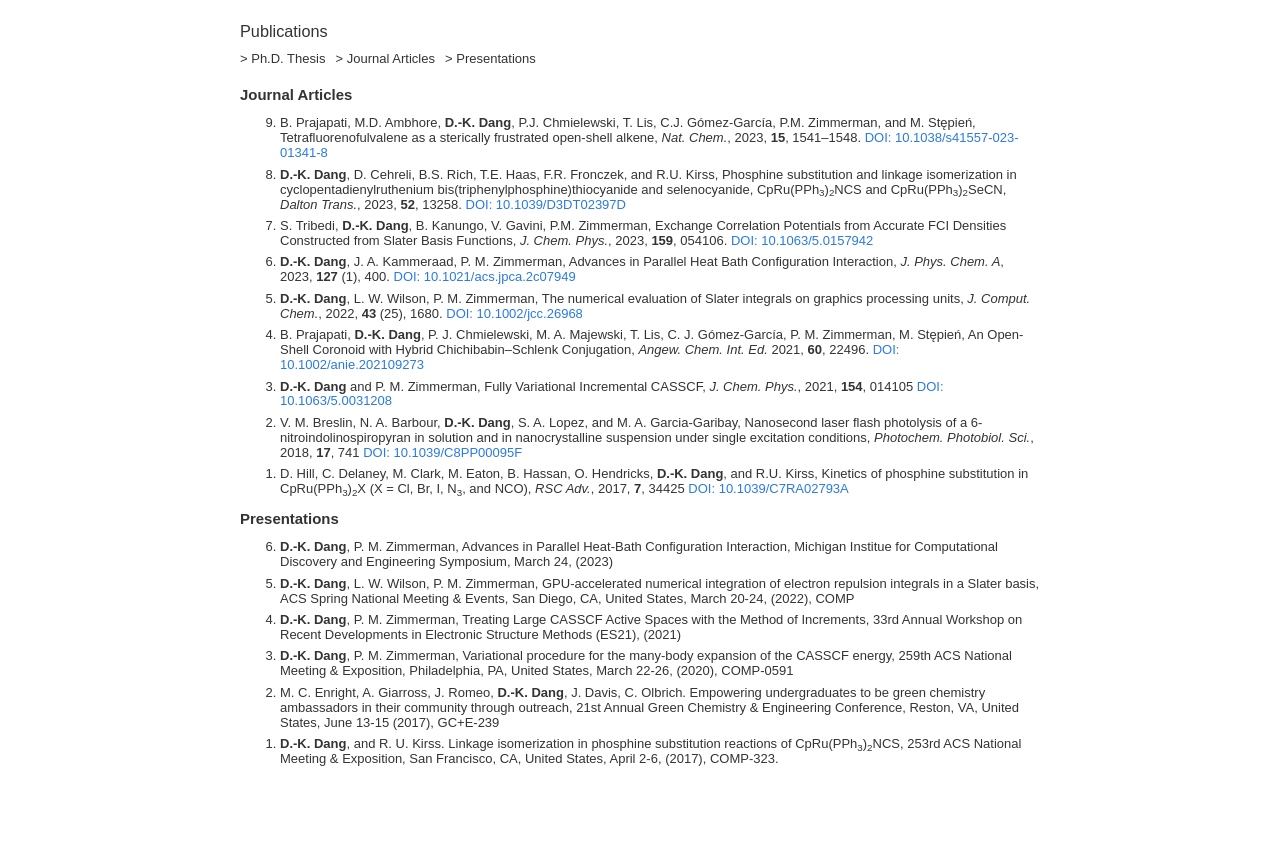
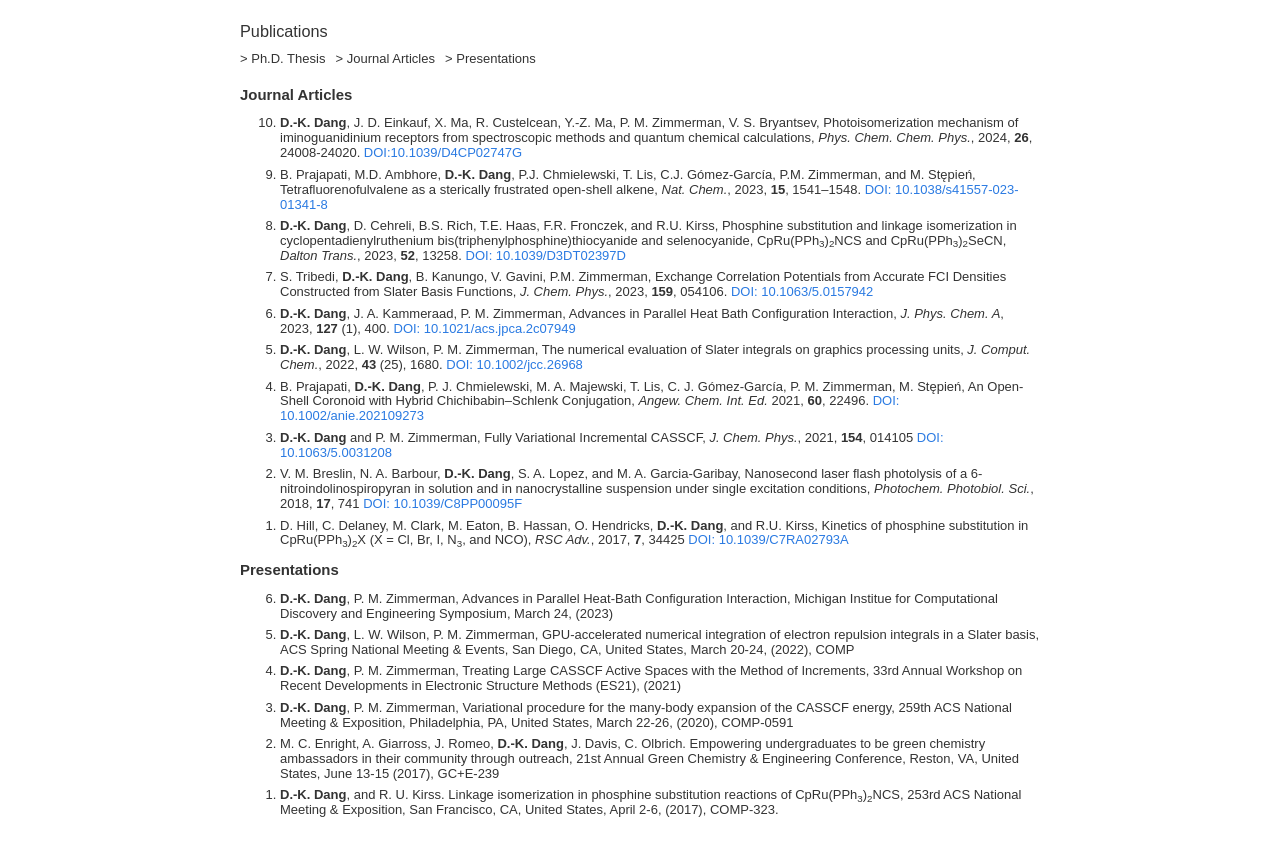
Before and after one commit to duykhoidang/duykhoidang.github.io, a plain HTML site: page pubs/index.html in a window 1280 px wide. Shown: the part 56-900 px from the top of the page. Before the commit the page ends 849 px from the top, so only its background shows below. Drawn offline with Linux system fonts and the light colour scheme.

Commit message:
Updated CV with new publication

```diff
--- a/pubs/index.html
+++ b/pubs/index.html
@@ -52,6 +52,7 @@
 <section id="journal-articles">
     <h2 class="section-title">Journal Articles</h2>
     <ol reversed>
+        <li><b>D.-K. Dang</b>, J. D. Einkauf, X. Ma, R. Custelcean, Y.-Z. Ma, P. M. Zimmerman, V. S. Bryantsev, Photoisomerization mechanism of iminoguanidinium receptors from spectroscopic methods and quantum chemical calculations, <i>Phys. Chem. Chem. Phys.</i>, 2024, <b>26</b>, 24008-24020. <a href="https://doi.org/10.1039/D4CP02747G">DOI:10.1039/D4CP02747G</a></li>
         <li>B. Prajapati, M.D. Ambhore, <b>D.-K. Dang</b>, P.J. Chmielewski, T. Lis, C.J. Gómez-García, P.M. Zimmerman, and M. Stępień, Tetrafluorenofulvalene as a sterically frustrated open-shell alkene, <i>Nat. Chem.</i>, 2023, <b>15</b>, 1541–1548. <a href="https://doi.org/10.1038/s41557-023-01341-8">DOI: 10.1038/s41557-023-01341-8</a></li>
         <li><b>D.-K. Dang</b>, D. Cehreli, B.S. Rich, T.E. Haas, F.R. Fronczek, and R.U. Kirss, Phosphine substitution and linkage isomerization in cyclopentadienylruthenium bis(triphenylphosphine)thiocyanide and selenocyanide, CpRu(PPh<sub>3</sub>)<sub>2</sub>NCS and CpRu(PPh<sub>3</sub>)<sub>2</sub>SeCN, <i>Dalton Trans.</i>, 2023, <b>52</b>, 13258. <a href="https://doi.org/10.1039/D3DT02397D">DOI: 10.1039/D3DT02397D</a></li>
         <li>S. Tribedi, <b>D.-K. Dang</b>, B. Kanungo, V. Gavini, P.M. Zimmerman, Exchange Correlation Potentials from Accurate FCI Densities Constructed from Slater Basis Functions, <i>J. Chem. Phys.</i>, 2023, <b>159</b>, 054106. <a href="10.1063/5.0157942">DOI: 10.1063/5.0157942 </a> </li>
```
Also changed, not shown: 1 other file.
